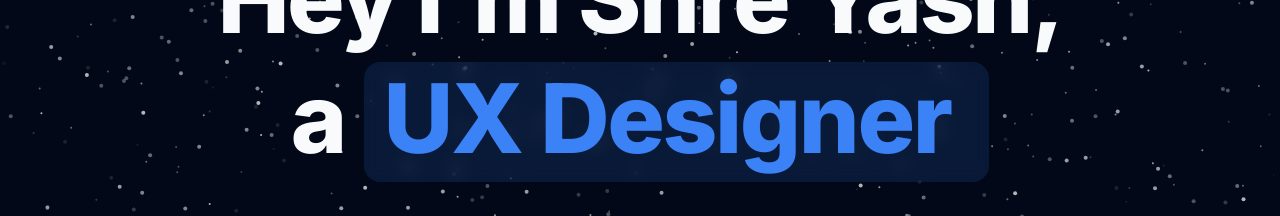
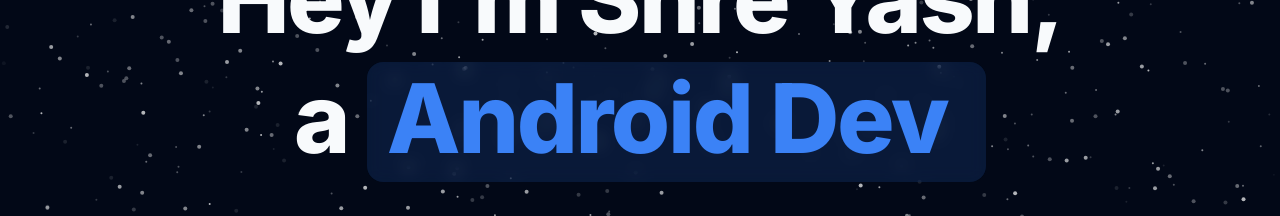
Before and after one commit to ishre-yash/ishre-yash.github.io, a React (Vite) app: page / in a window 1280 px wide. Shown: the part 268-484 px from the top of the page. Built offline with nearby package versions, Linux system fonts and the light colour scheme; no server answers.

Commit message:
feat: fix

```diff
--- a/src/pages/home.page.tsx
+++ b/src/pages/home.page.tsx
@@ -18,7 +18,7 @@ export default function HomePage() {
 
   useEffect(() => {
     const typed = new Typed(el.current, {
-      strings: ["Developer", "UX Designer", "Android Dev", "DevOps", "AWS"],
+      strings: ["Developer", "Android Dev", "DevOps"],
       typeSpeed: 100,
       backSpeed: 100,
       loop: true,
```
